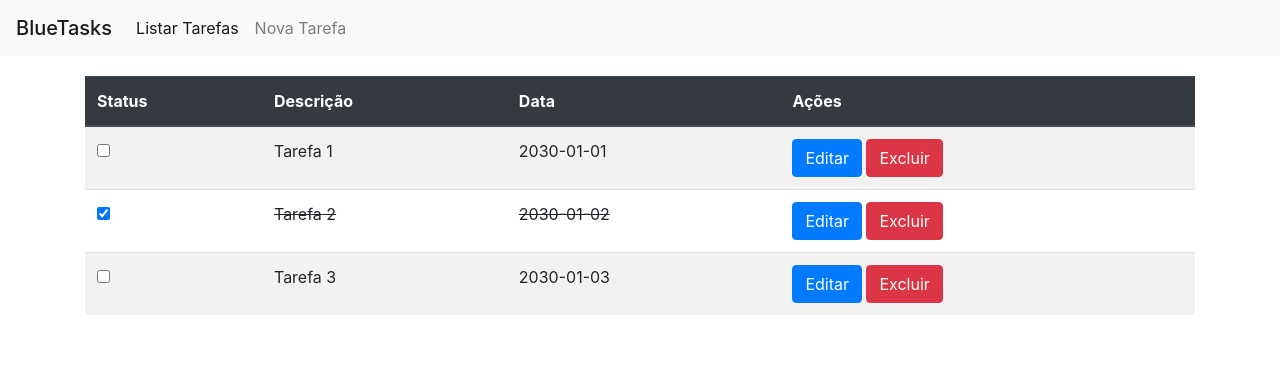
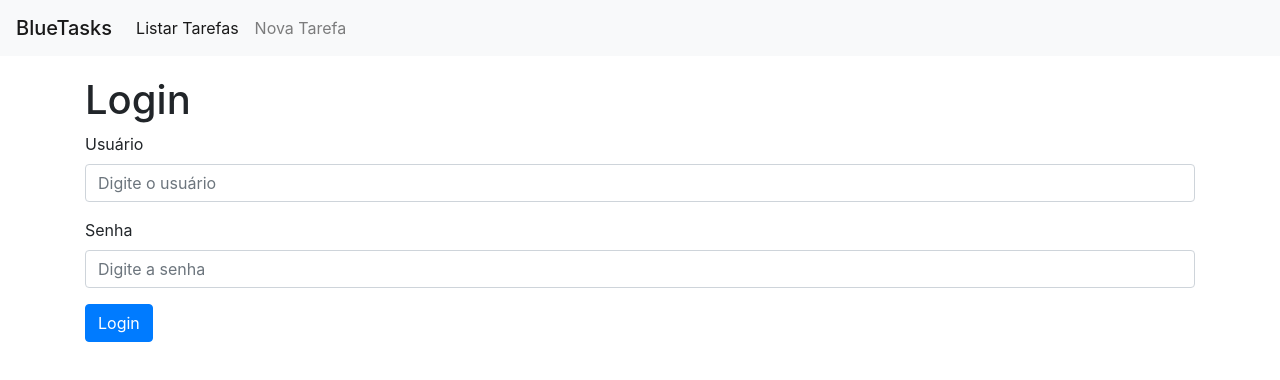
Before and after one commit to ezbueno/formacao-masterdeveloper, a React (Create React App) app in the folder masterdeveloper-bluetasks/: page /login in a window 1280 px wide. Shown: the top 380 px of the page. Built offline with nearby package versions, Linux system fonts and the light colour scheme; no server answers.

Commit message:
Implementação front-end da aplicação BlueTasks

```diff
--- a/masterdeveloper-bluetasks/package.json
+++ b/masterdeveloper-bluetasks/package.json
@@ -6,6 +6,7 @@
     "@testing-library/jest-dom": "^4.2.4",
     "@testing-library/react": "^9.5.0",
     "@testing-library/user-event": "^7.2.1",
+    "axios": "^0.20.0",
     "react": "^16.13.1",
     "react-dom": "^16.13.1",
     "react-router-dom": "^5.2.0",
--- a/masterdeveloper-bluetasks/src/App.js
+++ b/masterdeveloper-bluetasks/src/App.js
@@ -3,6 +3,7 @@ import NavBar from './Components/NavBar';
 import { BrowserRouter, Switch, Route } from 'react-router-dom';
 import TaskListTable from './Components/TaskListTable';
 import TaskForm from './Components/TaskForm';
+import Login from './Components/Login';
 
 class App extends Component {
   //constructor(props) {
@@ -15,6 +16,7 @@ class App extends Component {
           <NavBar/>
             <div className="container" style={{marginTop: 20}}>
               <Switch>
+                <Route exact path="/login" component={Login}/>
                 <Route exact path="/form" component={TaskForm}/>
                 <Route exact path="/form/:id" component={TaskForm}/>
                 <Route path="/" component={TaskListTable}/>
--- /dev/null
+++ b/masterdeveloper-bluetasks/src/Components/Alert.js
@@ -0,0 +1,8 @@
+import React from 'react'
+
+const Alert = (props) =>
+    <div className="alert alert-danger" role="alert">
+        {props.message}
+    </div>
+
+export default Alert;
--- /dev/null
+++ b/masterdeveloper-bluetasks/src/Components/Login.js
@@ -0,0 +1,82 @@
+import React, { Component } from 'react';
+import AuthService from '../api/AuthService';
+import Alert from './Alert';
+import { Redirect } from 'react-router-dom';
+
+class Login extends Component {
+constructor(props) {
+    super(props);
+
+    this.state = {
+        username: "",
+        password: "",
+        alert: null,
+        processing: false,
+        loggedIn: false
+    }
+    this.handleSubmit = this.handleSubmit.bind(this);
+    this.handleInputChanged = this.handleInputChanged.bind(this);
+}
+
+    handleSubmit(event) {
+        event.preventDefault();
+        this.setState({processing: true});
+        AuthService.login(this.state.username, this.state.password,
+            success => {
+                if (success) {
+                    this.setState({loggedIn: true});
+                } else {
+                    this.setState({alert: "O login não pode ser realizado!"});
+                }
+                this.setState({processing: false});
+            });
+    }
+
+    handleInputChanged(event) {
+        const field = event.target.name;
+        const value = event.target.value;
+        this.setState({[field]: value});
+    }
+
+    render() {
+        if (this.state.loggedIn) {
+            return <Redirect to="/" />
+        }
+
+        return (
+            <div>
+                <h1>Login</h1>
+                {this.state.alert !== null ? <Alert message={this.state.alert}/> : ""}
+                <form onSubmit={this.handleSubmit}>
+                    <div className="form-group">
+                        <label htmlFor="username">Usuário</label>
+                        <input
+                            type="text"
+                            className="form-control"
+                            onChange={this.handleInputChanged}
+                            value={this.state.username}
+                            name="username"
+                            placeholder="Digite o usuário"/>
+                    </div>
+                    <div className="form-group">
+                        <label htmlFor="password">Senha</label>
+                        <input
+                            type="password"
+                            className="form-control"
+                            onChange={this.handleInputChanged}
+                            value={this.state.password}
+                            name="password"
+                            placeholder="Digite a senha"/>
+                    </div>
+                    <button
+                        type="submit"
+                        className="btn btn-primary"
+                        disabled={this.state.processing}>Login
+                    </button>
+                </form>
+            </div>
+        );
+    }
+}
+
+export default Login;
--- a/masterdeveloper-bluetasks/src/Components/TaskListTable.js
+++ b/masterdeveloper-bluetasks/src/Components/TaskListTable.js
@@ -3,6 +3,7 @@ import TaskService from '../api/TaskService';
 import { ToastContainer, toast } from 'react-toastify';
 import "react-toastify/dist/ReactToastify.css";
 import { Redirect } from 'react-router-dom';
+import Alert from './Alert';
 
 class TaskListTable extends Component {
     constructor(props) {
@@ -51,6 +52,7 @@ class TaskListTable extends Component {
 
         return (
             <>
+                <Alert message="Este é um alerta de teste!"/>
                 <table className="table table-striped">
                     <TableHeader />
                     {this.state.tasks.length > 0 ?
--- /dev/null
+++ b/masterdeveloper-bluetasks/src/api/AuthService.js
@@ -0,0 +1,20 @@
+import axios from "axios";
+import {AUTH_ENDPOINT, JWT_TOKEN_NAME} from "../constants"
+
+class AuthService {
+    login(username, password, onLogin) {
+        console.log(AUTH_ENDPOINT);
+        axios
+            .post(`${AUTH_ENDPOINT}/login`, {username: username, password: password})
+            .then(response => {
+                const jwtToken = response.headers['authorization'].replace("Bearer ", "");
+                sessionStorage.setItem(JWT_TOKEN_NAME, jwtToken);
+                onLogin(true);
+            }).catch(error => {
+                console.error(error);
+                onLogin(false);
+            });
+    }
+}
+
+export default new AuthService();
--- a/masterdeveloper-bluetasks/src/constants.js
+++ b/masterdeveloper-bluetasks/src/constants.js
@@ -1 +1,6 @@
+const SERVER = process.env.REACT_APP_SERVER;
+
 export const APP_NAME = "BlueTasks";
+export const AUTH_ENDPOINT = `${SERVER}`
+export const API_ENDPOINT = `${SERVER}/api`
+export const JWT_TOKEN_NAME = "jwt";
```
Also changed, not shown: masterdeveloper-bluetasks/src/Components/NavBar.js (line endings or trailing spaces), masterdeveloper-bluetasks/src/Components/NavBarItem.js (line endings or trailing spaces), masterdeveloper-bluetasks/src/Components/TaskForm.js (line endings or trailing spaces), masterdeveloper-bluetasks/src/api/TaskService.js (line endings or trailing spaces), masterdeveloper-bluetasks/src/playjs.js (line endings or trailing spaces), 2 other files (tests, documents, lock files or other folders).
